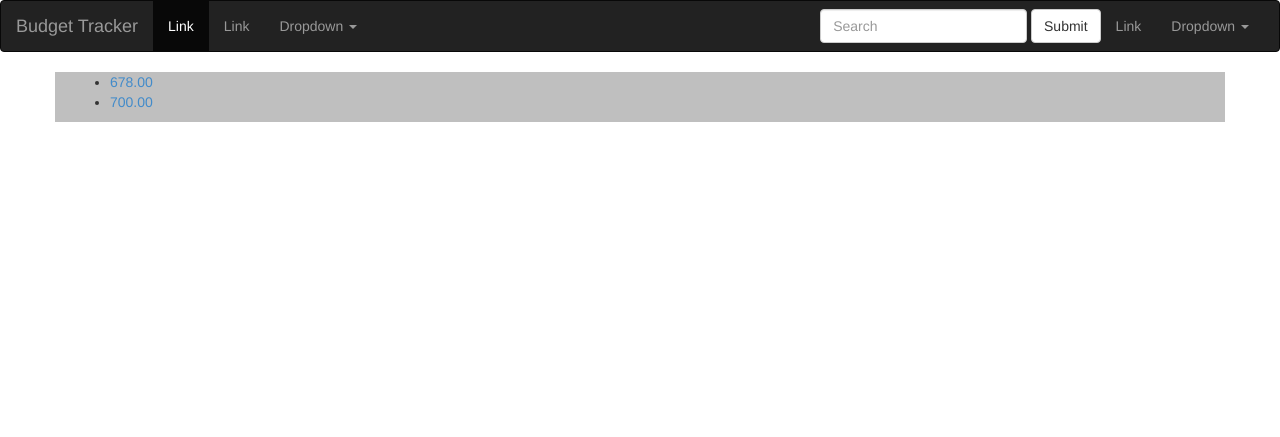
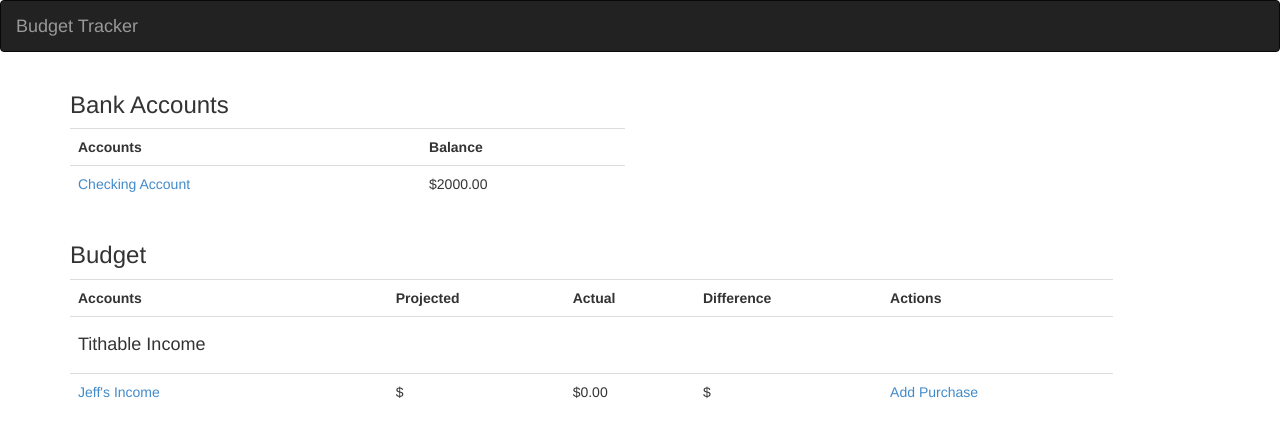
Before and after one commit to jeffrpowell/budgettracker, a Django app: page /budget/ in a window 1280 px wide. Shown: the top 437 px of the page. Run offline with Django 3.2, Linux system fonts and the light colour scheme; data comes from the database, SQL or seed files in the repository; parts of the project's set-up code (start-up, migrations or seed data) failed here and were passed over.

Commit message:
index summary budget page, and breadcrumb for detail pages

```diff
--- a/budget/static/budget/css/style.css
+++ b/budget/static/budget/css/style.css
@@ -8,5 +8,5 @@
 */
 
 #content{
-	background-color: #BFBFBF;
+	/*background-color: #BFBFBF;*/
 }
--- a/budget/templates/budget/account.html
+++ b/budget/templates/budget/account.html
@@ -1,4 +1,9 @@
 {% extends "budget/base.html" %}
+
+{% block breadcrumb %}
+	<li><a href="{% url 'budget:category' account.category.id %}">{{ account.category.name }}</a></li>
+	<li class="active"><a href="{% url 'budget:account' account.id %}">{{ account.name }}</a></li>
+{% endblock %}
 
 {% block content %}
 	<div class="row">
--- a/budget/templates/budget/base.html
+++ b/budget/templates/budget/base.html
@@ -17,22 +17,10 @@
 		</div>
 		<div class="collapse navbar-collapse" id="bs-example-navbar-collapse-1">
 		<ul class="nav navbar-nav">
-		  <li class="active"><a href="#">Link</a></li>
-		  <li><a href="#">Link</a></li>
-		  <li class="dropdown">
-			<a href="#" class="dropdown-toggle" data-toggle="dropdown">Dropdown <b class="caret"></b></a>
-			<ul class="dropdown-menu">
-			  <li><a href="#">Action</a></li>
-			  <li><a href="#">Another action</a></li>
-			  <li><a href="#">Something else here</a></li>
-			  <li class="divider"></li>
-			  <li><a href="#">Separated link</a></li>
-			  <li class="divider"></li>
-			  <li><a href="#">One more separated link</a></li>
-			</ul>
-		  </li>
+		  {% block breadcrumb %}
+		  {% endblock %}
 		</ul>
-		<ul class="nav navbar-nav navbar-right">
+		{% comment %}<ul class="nav navbar-nav navbar-right">
 		  <li><a href="#">Link</a></li>
 		  <li class="dropdown">
 			<a href="#" class="dropdown-toggle" data-toggle="dropdown">Dropdown <b class="caret"></b></a>
@@ -50,7 +38,7 @@
 			<input type="text" class="form-control" placeholder="Search">
 		  </div>
 		  <button type="submit" class="btn btn-default">Submit</button>
-		</form>
+		</form>{% endcomment %}
 	  </div><!-- /.navbar-collapse -->
 	</nav>
 	{% comment %}<ul class="nav nav-pills">
--- a/budget/templates/budget/category.html
+++ b/budget/templates/budget/category.html
@@ -1,4 +1,8 @@
 {% extends "budget/base.html" %}
+
+{% block breadcrumb %}
+	<li class="active"><a href="{% url 'budget:category' category.id %}">{{ category.name }}</a></li>
+{% endblock %}
 
 {% block content %}
 	<div class="row">
--- a/budget/templates/budget/index.html
+++ b/budget/templates/budget/index.html
@@ -1,17 +1,33 @@
 {% extends "budget/base.html" %}
 
 {% block content %}
-	{{ context }}
 	<div class="row">
-	<div class="col-xs-12">
-	{% if latest_transaction_list %}
-		<ul>
-		{% for t in latest_transaction_list %}
-			<li><a href="{% url 'budget:transaction' t.id %}">{{ t.amount }}</a></li>
-		{% endfor %}
-		</ul>
-	{% else %}
-		<p>No transactions are available.</p>
-	{% endif %}
-	</div></div>
+		<div class="col-xs-6">
+			<h3>{{ bank_category.cat.name }}</h3>
+
+			<table class="table">
+				<tr><th>Accounts</th><th>Balance</th></tr>
+				{% for acct in bank_category.accounts %}
+					<tr><td><a href="{% url 'budget:account' acct.id %}">{{ acct.name }}</a></td><td>${{ acct.balance }}</td></tr>
+				{% endfor %}
+			</table>
+		</div>
+	</div>
+	<div class="row">
+		<div class="col-xs-11">
+			<h3>Budget</h3>
+			<table class="table">
+			<tr><th>Accounts</th><th>Projected</th><th>Actual</th><th>Difference</th><th>Actions</th></tr>
+			{% for category in data %}
+				<tr><td><h4>{{ category.cat.name }}</h4></td><td colspan="4"></td></tr>
+				{% for acct in category.accounts %}
+					<tr>
+						<td><a href="{% url 'budget:account' acct.id %}">{{ acct.name }}</a></td>
+						<td>$</td><td>${{ acct.balance }}</td><td>$</td>
+						<td><a href="{% url 'budget:addtransaction' %}">Add Purchase</a></td></tr>
+				{% endfor %}
+			{% endfor %}
+			</table>
+		</div>
+	</div>
 {% endblock %}
--- a/budget/views.py
+++ b/budget/views.py
@@ -5,8 +5,15 @@ from django.views import generic
 from budget.models import Transaction, Account, AccountCategory
 
 def index(request):
-    latest_transaction_list = Transaction.objects.order_by('-id')[:5]
-    context = {'latest_transaction_list': latest_transaction_list}
+    categories = AccountCategory.objects.all().exclude(name='Bank Accounts')
+    bank_category = AccountCategory.objects.get(name='Bank Accounts')
+    context = {'bank_category': {'cat': bank_category, 'accounts': Account.objects.filter(category=bank_category)}}
+    data = []
+    for cat in categories:
+    	entry = {'cat': cat}
+    	entry['accounts'] = Account.objects.filter(category=cat)
+    	data.append(entry)
+    context['data'] = data
     return render(request, 'budget/index.html', context)
 
 def transaction(request, tid):
```
Also changed, not shown: budget/templates/budget/transaction.html (+6 -2 lines), 1 other file.
